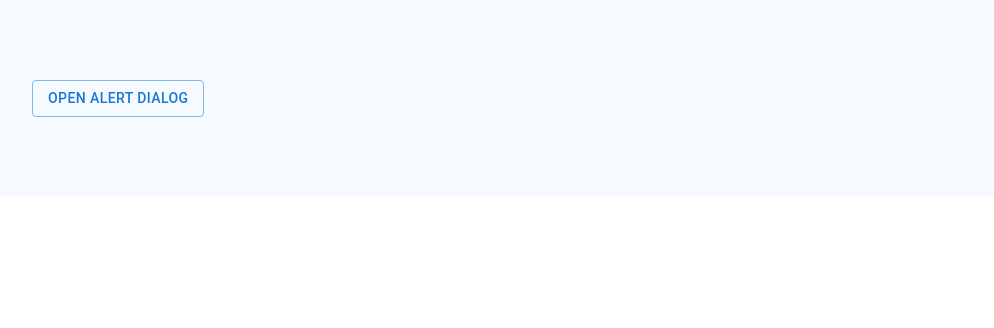
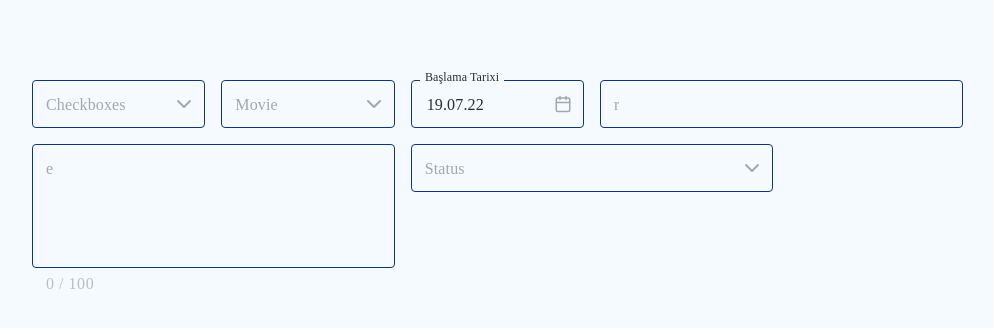
Before and after one commit to Asifdvp/Proejct-ITS, a React (Create React App) app: page / in a window 1280 px wide. Shown: the top 328 px of the page, without its empty margins (48-1042 px from the left). Built offline with nearby package versions, Linux system fonts and the light colour scheme.

Commit message:
padding problem solve

```diff
--- a/src/App.tsx
+++ b/src/App.tsx
@@ -12,14 +12,14 @@ import RemoveMemberAlert from './Components/Modals/RemoverMemberAlert';
 function App() {
   return (
     <div className="App">
-        {/* <Grid container spacing={2}>
-        <Grid item xs={4}>
+        <Grid container spacing={2}>
+        <Grid item xs={2}>
         <CheckSelect/>
         </Grid>
-        <Grid item xs={4}>
+        <Grid item xs={2}>
         <SelectInput />
         </Grid>
-        <Grid item xs={4}>
+        <Grid item xs={2}>
         <DateInput/>
         </Grid>
         <Grid item xs={4}>
@@ -31,8 +31,8 @@ function App() {
         <Grid item xs={4}>
         <StatusInput/>
         </Grid>
-      </Grid> */}
-      <RemoveMemberAlert/>
+      </Grid>
+      {/* <RemoveMemberAlert/> */}
     </div>
 )};
 export default App;
--- a/src/Components/Inputs/TextArea.tsx
+++ b/src/Components/Inputs/TextArea.tsx
@@ -20,7 +20,7 @@ const TextArea : React.FC<ITextArea> = ({
     <div>
     <TextField
     className='textAreaPadding'
-    rows={3}
+    rows={4}
     id="outlined-multiline-static"
     multiline={true}
     sx={{width:"100%"}}
--- a/src/Components/Inputs/style.css
+++ b/src/Components/Inputs/style.css
@@ -1,18 +1,22 @@
 @import "../../Common/Fonts/Font.css";
+* {
+  font-family: Poppins !important;
+}
+
 .MuiFormControl-root,
 .MuiTextField-root {
   width: 100%;
 }
 
 .MuiInputLabel-root {
-  font-family: "Poppins" !important;
+  top: -3px !important;
+  font-family: Poppins !important;
   font-style: normal;
   font-weight: 400;
   font-size: 16px;
   line-height: 100%;
   color: #292d32 !important;
   opacity: 0.4;
-  padding: 0 !important;
 }
 
 .MuiInputLabel-shrink {
@@ -23,10 +27,14 @@
 
 .textAreaPadding .MuiOutlinedInput-root {
   padding: 16px 2px 16px 16px;
+  height: auto;
+}
+.textAreaPadding .MuiOutlinedInput-root .MuiOutlinedInput-input {
+  height: auto !important;
 }
 
 .MuiOutlinedInput-root {
-  padding: 16px;
+  padding: 16px !important;
 }
 .MuiOutlinedInput-root .MuiOutlinedInput-input,
 .MuiOutlinedInput-root .MuiSelect-select,
@@ -38,7 +46,8 @@
   font-style: normal;
   font-weight: 400;
   font-size: 16px;
-  padding: 0;
+  padding: 0 !important;
+  height: 16px !important;
 }
 .MuiOutlinedInput-root .MuiOutlinedInput-notchedOutline {
   border-color: #0f3673;
@@ -140,6 +149,7 @@
 .statusInput .MuiInputLabel-root,
 .statusInput .MuiInputLabel-shrink {
   color: #292d32;
+  top: -3px;
   background-color: transparent;
 }
 .statusInput .MuiOutlinedInput-input,
--- a/src/Components/Inputs/style.scss
+++ b/src/Components/Inputs/style.scss
@@ -1,17 +1,24 @@
 @import "../../Common/Fonts/Font.css";
+*{
+  font-family: Poppins !important;
+}
+
+
+
 .MuiFormControl-root,
 .MuiTextField-root {
   width: 100%;
 }
 .MuiInputLabel-root {
-  font-family: "Poppins" !important;
+  top: -3px !important;
+  font-family: Poppins !important;
   font-style: normal;
   font-weight: 400;
   font-size: 16px;
   line-height: 100%;
   color: #292d32 !important;
   opacity: 0.4;
-  padding: 0 !important;
+  // padding: 0 !important;
 }
 .MuiInputLabel-shrink {
   color: #292d32;
@@ -20,9 +27,13 @@
 }
 .textAreaPadding .MuiOutlinedInput-root {
   padding: 16px 2px 16px 16px;
+  height: auto;
+  .MuiOutlinedInput-input{
+    height: auto !important;
+  }
 }
 .MuiOutlinedInput-root {
-  padding: 16px;
+  padding: 16px !important;
   .MuiOutlinedInput-input,
   .MuiSelect-select,
   .MuiSelect-outlined {
@@ -33,7 +44,8 @@
     font-style: normal;
     font-weight: 400;
     font-size: 16px;
-    padding: 0;
+    padding: 0 !important;
+    height: 16px !important;
   }
   .MuiOutlinedInput-notchedOutline {
     border-color: #0f3673;
@@ -120,12 +132,7 @@
   background-color: #068fdb !important;
   color: white !important;
 }
-// .selectInput{
-//   .MuiSelect-select{
-//     background-color: red !important;
-//   }
 
-// }
 .MuiAutocomplete-popper li:hover {
   background-color: #068fdb !important;
   color: white;
@@ -138,6 +145,7 @@
   .MuiInputLabel-root,
   .MuiInputLabel-shrink {
     color: #292d32;
+    top: -3px;
     background-color: transparent;
   }
   .MuiOutlinedInput-input,
--- a/src/Components/Modals/style.css
+++ b/src/Components/Modals/style.css
@@ -1,7 +1,4 @@
-.modaComponent .MuiPaper-root, .modaComponent .MuiPaper-elevation, .modaComponent .css-1t1j96h-MuiPaper-root-MuiDialog-paper {
-  background: white;
-}
-
 .MuiDialog-container, .MuiDialog-scrollPaper, .css-hz1bth-MuiDialog-container {
-  background: rgba(244, 250, 255, 0.75);
+  background-color: white;
+  backdrop: 0px;
 }/*# sourceMappingURL=style.css.map */
--- a/src/Components/Modals/style.scss
+++ b/src/Components/Modals/style.scss
@@ -1,8 +1,7 @@
 .modaComponent{
     .MuiPaper-root ,.MuiPaper-elevation ,.css-1t1j96h-MuiPaper-root-MuiDialog-paper{
-        background: white ;
         }
 }
 .MuiDialog-container ,.MuiDialog-scrollPaper ,.css-hz1bth-MuiDialog-container{
-    background: rgba(244, 250, 255, 0.75);
-}
+background-color: white;
+backdrop: 0px;}
```
Also changed, not shown: 2 other files (tests, documents, lock files or other folders).
